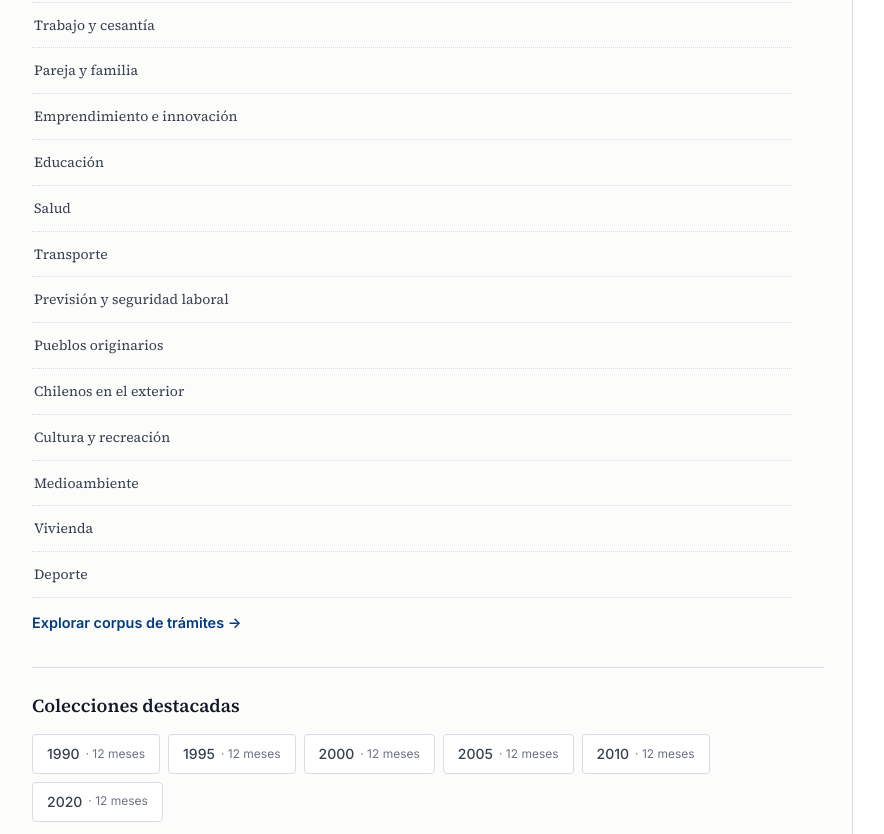
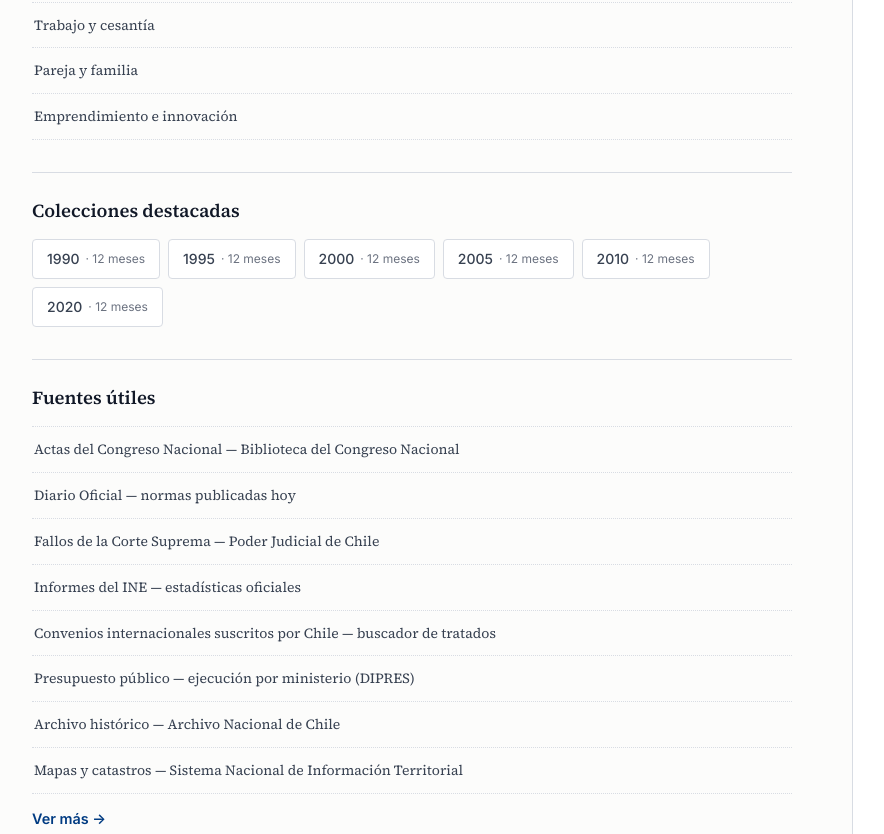
Before and after one commit to DAcercry/CorpusChile, a plain HTML site: page index.html in a window 1280 px wide. Shown: the part 2377-3211 px from the top of the page, without its empty margins (136-1020 px from the left). Drawn offline with Linux system fonts and the light colour scheme.

Commit message:
Actualizar index.html

```diff
--- a/index.html
+++ b/index.html
@@ -44,9 +44,9 @@
     <a href="./" aria-current="page">Inicio</a>
     <a href="explorar/">Explorar</a>
     <a href="actualidad/">Actualidad</a>
-    <a href="colecciones/">Colecciones</a>
+    <a href="Colecciones/">Colecciones</a>
     <a href="ministerios/">Ministerios</a>
-    <a href="%C2%BFQue_Necesito%/">¿Qué necesito?</a>
+    <a href="Que_Necesito/">¿Qué necesito?</a>
     <a href="buscar/?ambito=tramites">Trámites</a>
     <a href="guia-didactica/">Guía Didáctica</a>
     <a href="buscar/">Buscar</a>
@@ -166,19 +166,6 @@
           <a class="guide-item" href="buscar/?q=trabajo+cesant%C3%ADa">Trabajo y cesantía</a>
           <a class="guide-item" href="buscar/?q=familia">Pareja y familia</a>
           <a class="guide-item" href="buscar/?q=emprendimiento">Emprendimiento e innovación</a>
-          <a class="guide-item" href="buscar/?q=educaci%C3%B3n">Educación</a>
-          <a class="guide-item" href="buscar/?q=salud">Salud</a>
-          <a class="guide-item" href="buscar/?q=transporte">Transporte</a>
-          <a class="guide-item" href="buscar/?q=previsi%C3%B3n">Previsión y seguridad laboral</a>
-          <a class="guide-item" href="buscar/?q=pueblos+originarios">Pueblos originarios</a>
-          <a class="guide-item" href="buscar/?q=chilenos+exterior">Chilenos en el exterior</a>
-          <a class="guide-item" href="buscar/?q=cultura">Cultura y recreación</a>
-          <a class="guide-item" href="buscar/?q=medioambiente">Medioambiente</a>
-          <a class="guide-item" href="buscar/?q=vivienda">Vivienda</a>
-          <a class="guide-item" href="buscar/?q=deporte">Deporte</a>
-        </div>
-        <a class="guide-more" href="%C2%BFQue_Necesito%/">Explorar corpus de trámites →</a>
-      </section>
 
       <!-- Colecciones -->
       <section class="section-block" aria-labelledby="col-title">
@@ -223,7 +210,8 @@
       <div class="footer-brand">CorpusChile</div>
       <p class="footer-copy">Prototipo · Los textos OCR no sustituyen al documento oficial. <a href="transparencia/">Transparencia</a></p>
     </div>
-  </footer>
+
+ </footer> #en que se basa el estilo
 
   <script src="js/main.js"></script>
   <script src="js/home.js"></script>
```
